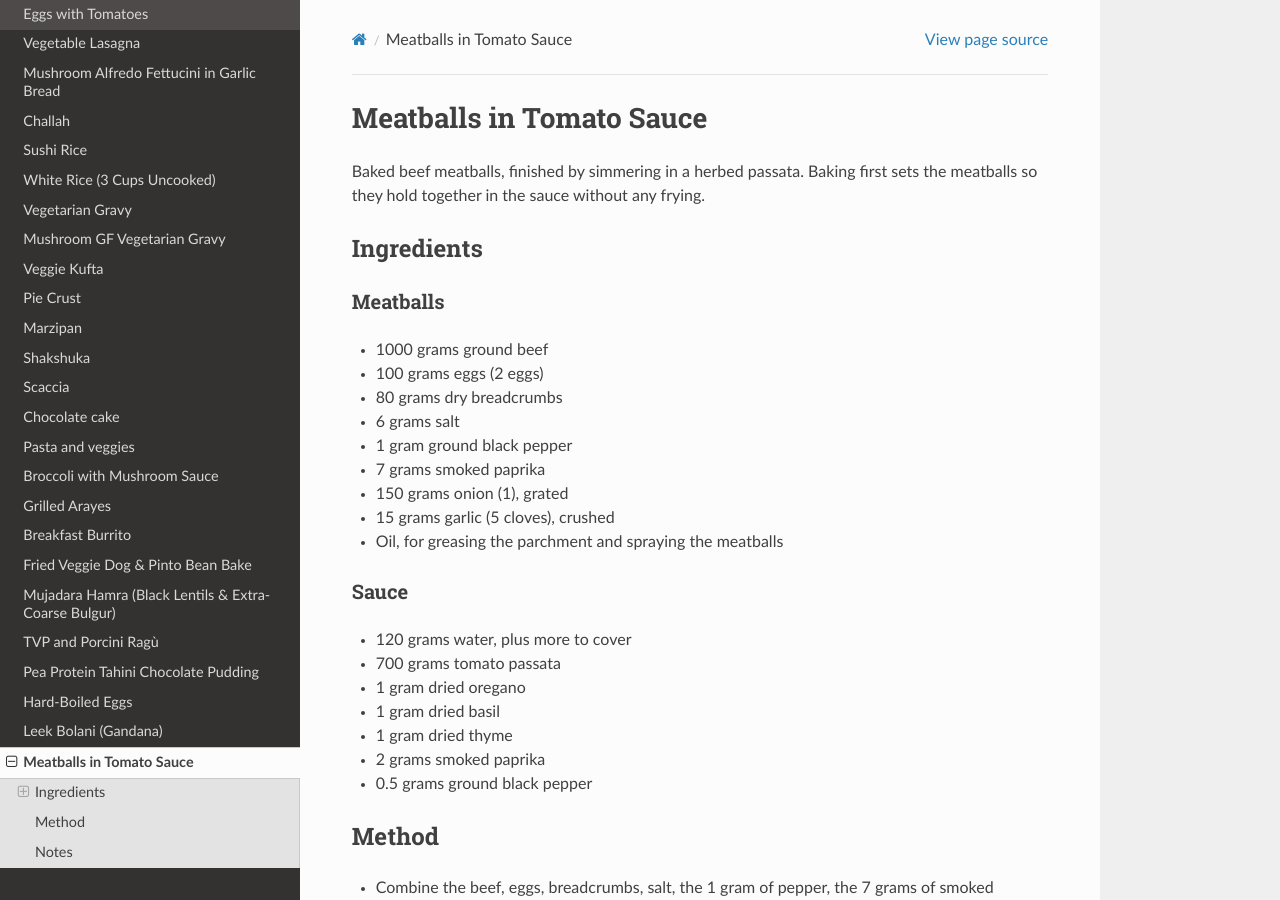
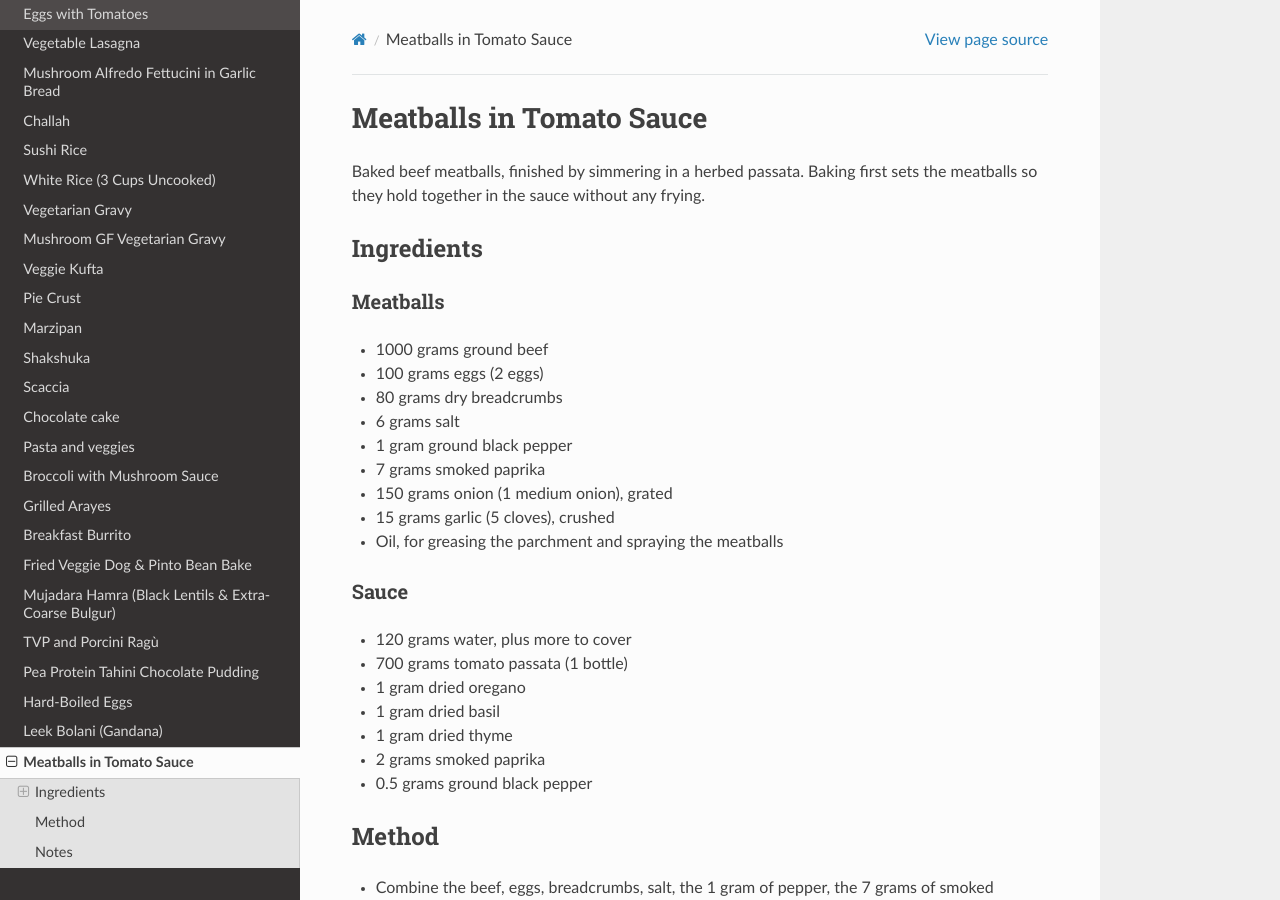
Before and after one commit to moshez/recipes, a Sphinx documentation site: the page built from doc/meatballs-in-tomato-sauce.rst, in a window 1280 px wide and 900 px high. Built offline with Sphinx 7.4.7 and the Read the Docs theme 3.1.0, drawn with Linux system fonts in a browser that asks for light colours.

Commit message:
Add natural quantities to meatball recipe ingredients (#37)
Show the countable unit alongside the gram weight for the onion and
the passata bottle, matching the eggs and garlic cloves.

Claude-Session: https://claude.ai/code/session_01KYxcvntqpDaJB7xQGr2jHg

Co-authored-by: Claude <noreply@anthropic.com>

```diff
--- a/doc/meatballs-in-tomato-sauce.rst
+++ b/doc/meatballs-in-tomato-sauce.rst
@@ -17,7 +17,7 @@ Meatballs
 * 6 grams salt
 * 1 gram ground black pepper
 * 7 grams smoked paprika
-* 150 grams onion (1), grated
+* 150 grams onion (1 medium onion), grated
 * 15 grams garlic (5 cloves), crushed
 * Oil, for greasing the parchment and spraying the meatballs
 
@@ -25,7 +25,7 @@ Sauce
 ~~~~~
 
 * 120 grams water, plus more to cover
-* 700 grams tomato passata
+* 700 grams tomato passata (1 bottle)
 * 1 gram dried oregano
 * 1 gram dried basil
 * 1 gram dried thyme
```
